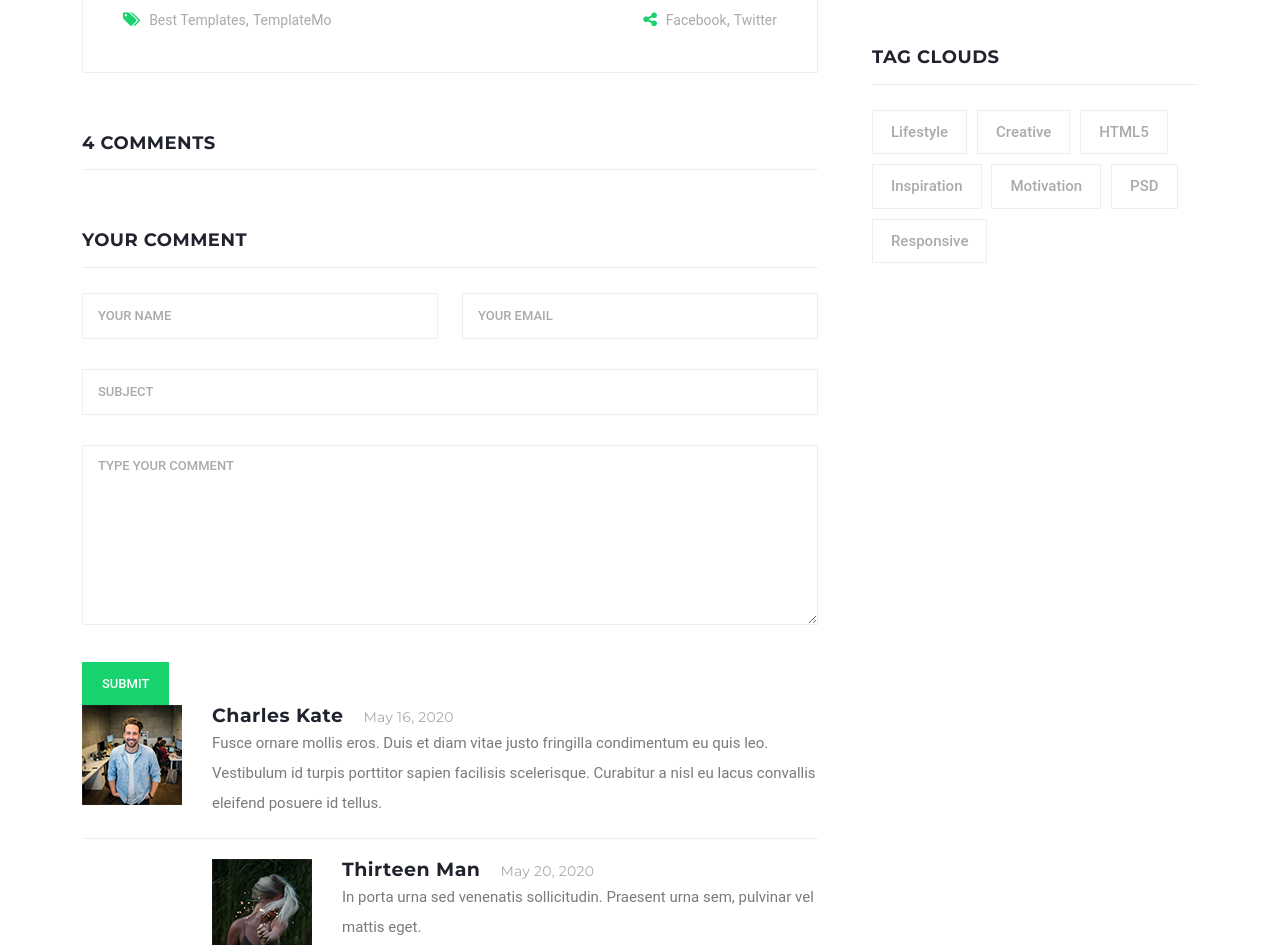
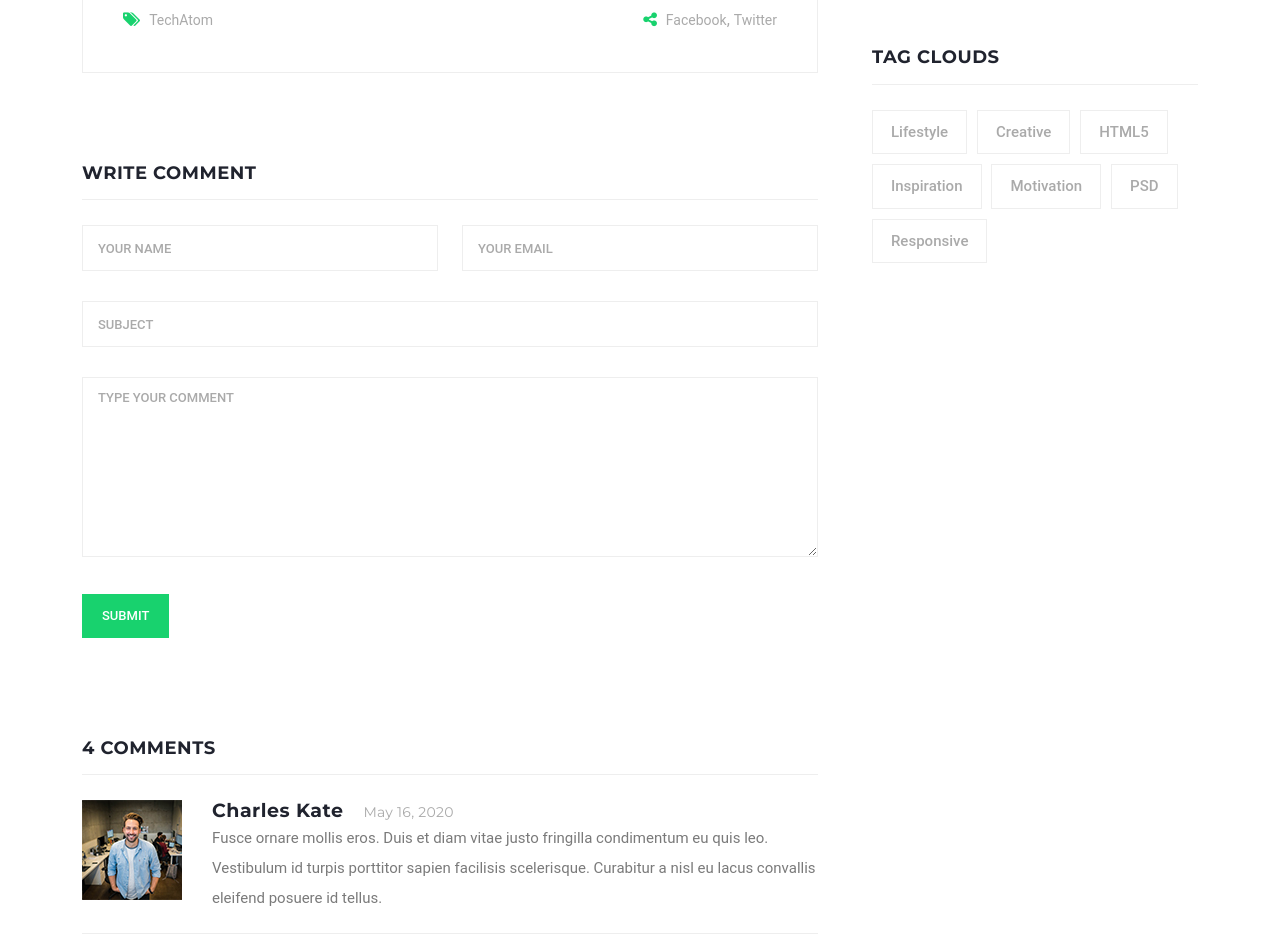
Before and after one commit to amanRT/Services, a plain HTML site: page blogDetail.html in a window 1280 px wide. Shown: the part 1386-2331 px from the top of the page. Drawn offline with Linux system fonts and the light colour scheme; files whose address does not match are found by name.

Commit message:
Bug fix 0.12

```diff
--- a/assets/css/blogDetail.css
+++ b/assets/css/blogDetail.css
@@ -27,6 +27,9 @@ body {
 	  margin: 0px;
   }
 
+  #button-padding{
+	  padding-bottom: 100px;
+  }
   .main-button a {
 	  display: inline-block;
 	  background-color: #18d26e;
@@ -1034,6 +1037,7 @@ body {
 	  padding: 0 0 30px 0;
 	  color: #fff;
 	  font-size: 14px;
+	  margin-top: 50px;
 	}
 
 	#footer .footer-top {
--- a/assets/css/blogStyle.css
+++ b/assets/css/blogStyle.css
@@ -368,6 +368,7 @@ background: black;
 padding: 0 0 30px 0;
 color: #fff;
 font-size: 14px;
+margin-top: 50px;
 }
 
 #footer .footer-top {
--- a/blogDetail.html
+++ b/blogDetail.html
@@ -113,8 +113,7 @@
                           <div class="col-6">
                             <ul class="post-tags">
                               <li><i class="fa fa-tags"></i></li>
-                              <li><a href="#">Best Templates</a>,</li>
-                              <li><a href="#">TemplateMo</a></li>
+                              <li><a href="#">TechAtom</a></li>
                             </ul>
                           </div>
                           <div class="col-6">
@@ -131,13 +130,12 @@
                 </div>
                 <div class="col-lg-12">
                   <div class="sidebar-item comments">
-                    <div class="sidebar-heading">
-                      <h2>4 comments</h2>
-                    </div>
+                    <div id="button-padding">
+
                     <div class="col-lg-12">
                         <div class="sidebar-item submit-comment">
                           <div class="sidebar-heading">
-                            <h2>Your comment</h2>
+                            <h2>Write comment</h2>
                           </div>
                           <div class="content">
                             <form id="comment" action="#" method="post">
@@ -172,6 +170,10 @@
                           </div>
                         </div>
                       </div>
+                    </div>
+                    <div class="sidebar-heading">
+                      <h2>4 comments</h2>
+                    </div>
                     <div class="content">
                       <ul>
                         <li>
```
